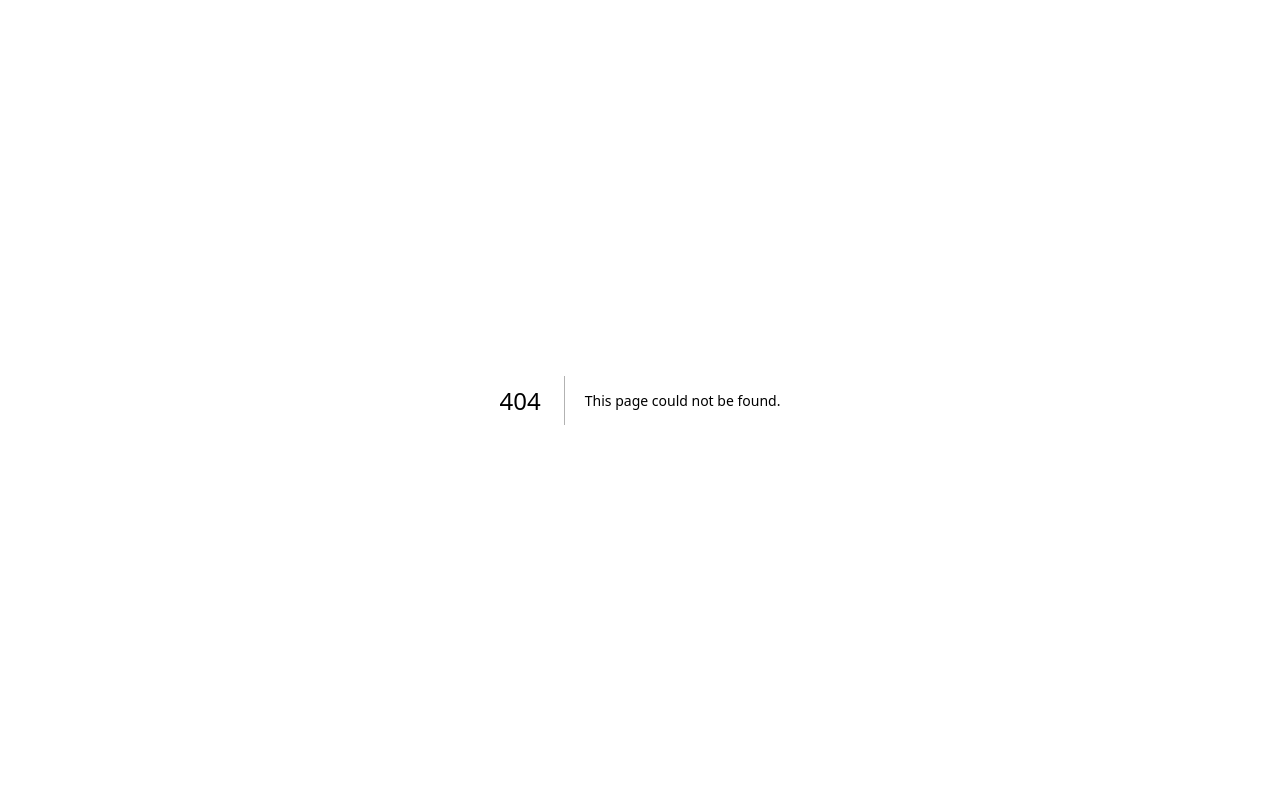
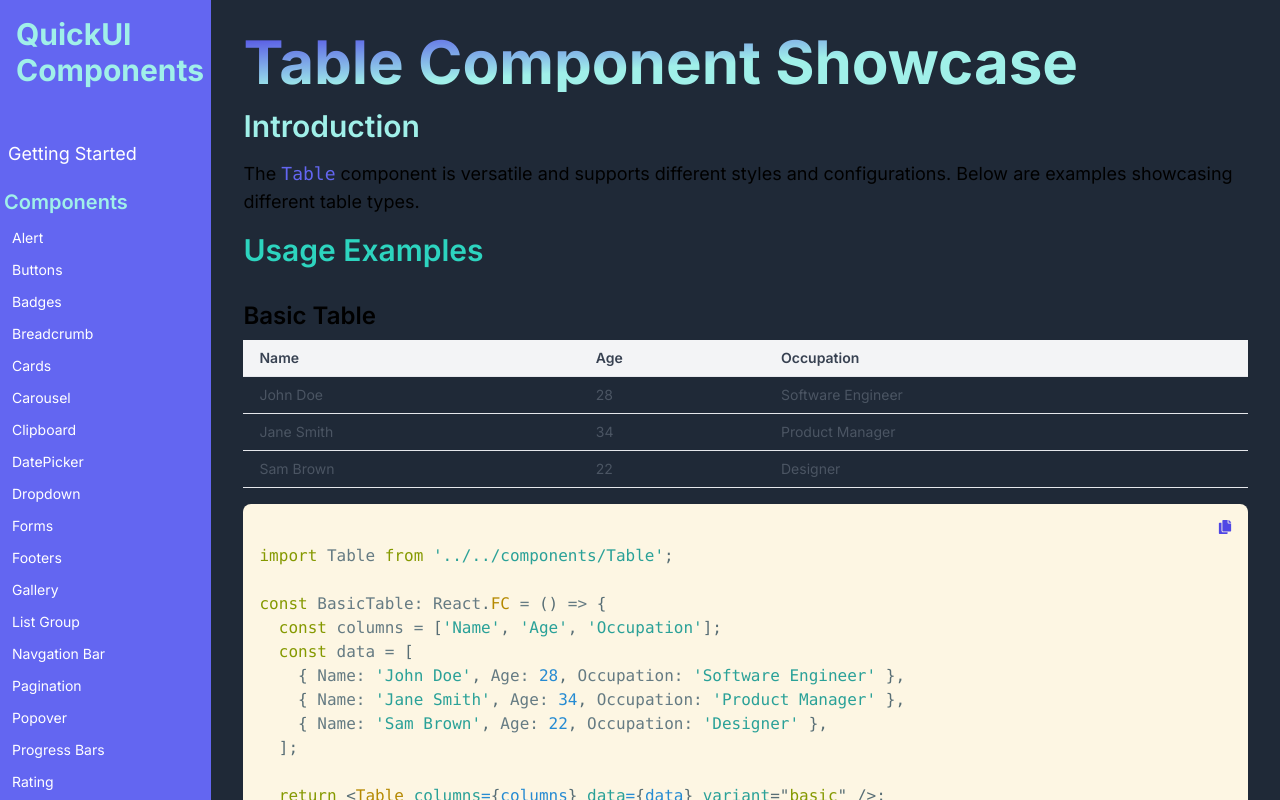
Before and after one commit to ajv55/quickui, a Next.js app: page /getStarted/table in a window 1280 px wide. Before the commit this address had no page. Built offline with nearby package versions, Linux system fonts and the light colour scheme.

Commit message:
created the table component

```diff
--- a/app/components/startComponents/sidebar.tsx
+++ b/app/components/startComponents/sidebar.tsx
@@ -26,6 +26,7 @@ const Sidebar: FC = () => {
     { name: 'Rating', href: '/getStarted/rating' },
     { name: 'Sidebar', href: '/getStarted/sidebar' },
     { name: 'Skeleton', href: '/getStarted/skeleton' },
+    { name: 'Table', href: '/getStarted/table' },
     { name: 'Indictors', href: '/getStarted/indictors' },
     { name: 'Input Fields', href: '/getStarted/input' },
     { name: 'Modals', href: '/getStarted/modal' },
--- /dev/null
+++ b/app/components/table.tsx
@@ -0,0 +1,78 @@
+'use client';
+
+import React from 'react';
+import clsx from 'clsx';
+import { motion } from 'framer-motion';
+
+type TableProps = {
+  variant?: 'basic' | 'striped' | 'expandable';
+  columns: string[];
+  data: any[];
+  expandable?: boolean;
+  onRowExpand?: (rowIndex: number) => void;
+};
+
+const Table: React.FC<TableProps> = ({
+  variant = 'basic',
+  columns,
+  data,
+  expandable = false,
+  onRowExpand,
+}) => {
+  return (
+    <div className="overflow-x-auto">
+      <table className={clsx(
+        'w-full border-collapse',
+        variant === 'striped' && 'border-separate border-spacing-0',
+        variant === 'expandable' && 'relative'
+      )}>
+        <thead className="bg-gray-100">
+          <tr>
+            {columns.map((column, index) => (
+              <th key={index} className="px-4 py-2 border-b text-left text-sm font-semibold text-gray-700">
+                {column}
+              </th>
+            ))}
+          </tr>
+        </thead>
+        <tbody>
+          {data.map((row, rowIndex) => (
+            <React.Fragment key={rowIndex}>
+              <motion.tr
+                className={clsx(
+                  'hover:bg-gray-50 cursor-pointer',
+                  variant === 'striped' && 'bg-gray-50 odd:bg-white'
+                )}
+                onClick={() => expandable && onRowExpand && onRowExpand(rowIndex)}
+                initial={{ opacity: 0 }}
+                animate={{ opacity: 1 }}
+                transition={{ duration: 0.3 }}
+              >
+                {columns.map((column, colIndex) => (
+                  <td key={colIndex} className="px-4 py-2 border-b text-sm text-gray-600">
+                    {row[column]}
+                  </td>
+                ))}
+              </motion.tr>
+              {expandable && rowIndex === data.length - 1 && (
+                <motion.tr
+                  className="bg-gray-100"
+                  initial={{ height: 0 }}
+                  animate={{ height: 'auto' }}
+                  transition={{ duration: 0.3 }}
+                >
+                  <td colSpan={columns.length} className="p-4">
+                    {/* Add your expandable content here */}
+                    Expanded Content for Row {rowIndex + 1}
+                  </td>
+                </motion.tr>
+              )}
+            </React.Fragment>
+          ))}
+        </tbody>
+      </table>
+    </div>
+  );
+};
+
+export default Table;
--- /dev/null
+++ b/app/getStarted/table/page.tsx
@@ -0,0 +1,161 @@
+// pages/TableShowcase.tsx
+
+'use client';
+
+import React from 'react';
+import Table from '../../components/table';
+import { Prism as SyntaxHighlighter } from 'react-syntax-highlighter';
+import { solarizedlight } from 'react-syntax-highlighter/dist/esm/styles/prism';
+import { FaCopy } from 'react-icons/fa';
+import { CopyToClipboard } from 'react-copy-to-clipboard';
+
+const TableShowcase: React.FC = () => {
+  const [copiedIndex, setCopiedIndex] = React.useState<number | null>(null);
+
+  const handleCopy = (index: number) => {
+    setCopiedIndex(index);
+    setTimeout(() => {
+      setCopiedIndex(null);
+    }, 2000);
+  };
+
+  const columns = ['Name', 'Age', 'Occupation'];
+  const data = [
+    { Name: 'John Doe', Age: 28, Occupation: 'Software Engineer' },
+    { Name: 'Jane Smith', Age: 34, Occupation: 'Product Manager' },
+    { Name: 'Sam Brown', Age: 22, Occupation: 'Designer' },
+  ];
+
+  const tableExamples = [
+    {
+      type: 'Basic Table',
+      render: (
+        <Table
+          columns={columns}
+          data={data}
+          variant="basic"
+        />
+      ),
+      code: `
+import Table from '../../components/Table';
+
+const BasicTable: React.FC = () => {
+  const columns = ['Name', 'Age', 'Occupation'];
+  const data = [
+    { Name: 'John Doe', Age: 28, Occupation: 'Software Engineer' },
+    { Name: 'Jane Smith', Age: 34, Occupation: 'Product Manager' },
+    { Name: 'Sam Brown', Age: 22, Occupation: 'Designer' },
+  ];
+
+  return <Table columns={columns} data={data} variant="basic" />;
+};
+
+export default BasicTable;
+      `,
+    },
+    {
+      type: 'Striped Table',
+      render: (
+        <Table
+          columns={columns}
+          data={data}
+          variant="striped"
+        />
+      ),
+      code: `
+import Table from '../../components/Table';
+
+const StripedTable: React.FC = () => {
+  const columns = ['Name', 'Age', 'Occupation'];
+  const data = [
+    { Name: 'John Doe', Age: 28, Occupation: 'Software Engineer' },
+    { Name: 'Jane Smith', Age: 34, Occupation: 'Product Manager' },
+    { Name: 'Sam Brown', Age: 22, Occupation: 'Designer' },
+  ];
+
+  return <Table columns={columns} data={data} variant="striped" />;
+};
+
+export default StripedTable;
+      `,
+    },
+    {
+      type: 'Expandable Table',
+      render: (
+        <Table
+          columns={columns}
+          data={data}
+          variant="expandable"
+          expandable
+          onRowExpand={(rowIndex) => console.log('Expanded row:', rowIndex)}
+        />
+      ),
+      code: `
+import Table from '../../components/Table';
+
+const ExpandableTable: React.FC = () => {
+  const columns = ['Name', 'Age', 'Occupation'];
+  const data = [
+    { Name: 'John Doe', Age: 28, Occupation: 'Software Engineer' },
+    { Name: 'Jane Smith', Age: 34, Occupation: 'Product Manager' },
+    { Name: 'Sam Brown', Age: 22, Occupation: 'Designer' },
+  ];
+
+  return (
+    <Table
+      columns={columns}
+      data={data}
+      variant="expandable"
+      expandable
+      onRowExpand={(rowIndex) => console.log('Expanded row:', rowIndex)}
+    />
+  );
+};
+
+export default ExpandableTable;
+      `,
+    },
+  ];
+
+  return (
+    <div className="w-full h-screen overflow-scroll bg-background-dark p-8">
+      <h1 className="text-6xl font-bold bg-gradient-to-br from-primary-light via-secondary-light to-secondary-light bg-clip-text text-transparent mb-4">Table Component Showcase</h1>
+
+      <section className="flex flex-col items-start mb-8">
+        <h2 className="text-3xl font-semibold text-secondary-light mb-4">Introduction</h2>
+        <p className="text-lg mb-4">
+          The <code className="text-primary-dark">Table</code> component is versatile and supports different styles and configurations. Below are examples showcasing different table types.
+        </p>
+        <h2 className="text-3xl font-semibold text-secondary-dark">Usage Examples</h2>
+      </section>
+
+      <section>
+        {tableExamples.map((example, index) => (
+          <div key={index} className="relative mb-8">
+            <h3 className="text-2xl font-semibold mb-2">{example.type}</h3>
+            <div className="mb-4">
+              {example.render}
+            </div>
+            <div className="relative">
+              <SyntaxHighlighter
+                language="tsx"
+                style={solarizedlight}
+                customStyle={{ padding: '1rem', borderRadius: '0.5rem' }}
+              >
+                {example.code}
+              </SyntaxHighlighter>
+              <CopyToClipboard text={example.code} onCopy={() => handleCopy(index)}>
+                <button className="absolute top-2 right-2 p-2 rounded text-sm font-semibold text-primary-light hover:text-primary-dark">
+                  <FaCopy />
+                  {copiedIndex === index && <span className="ml-2 text-green-600">Copied!</span>}
+                </button>
+              </CopyToClipboard>
+            </div>
+          </div>
+        ))}
+      </section>
+    </div>
+  );
+};
+
+export default TableShowcase;
```
